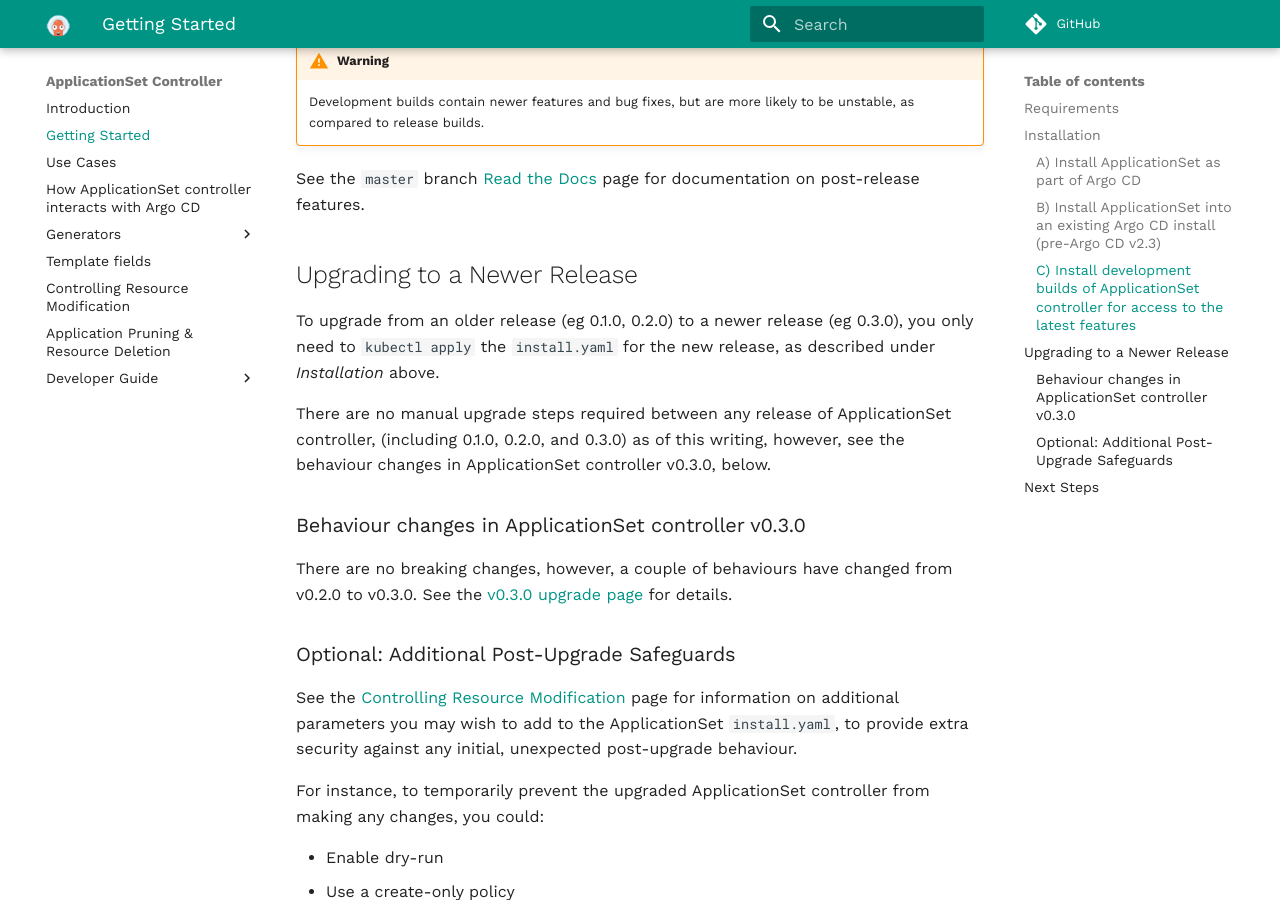
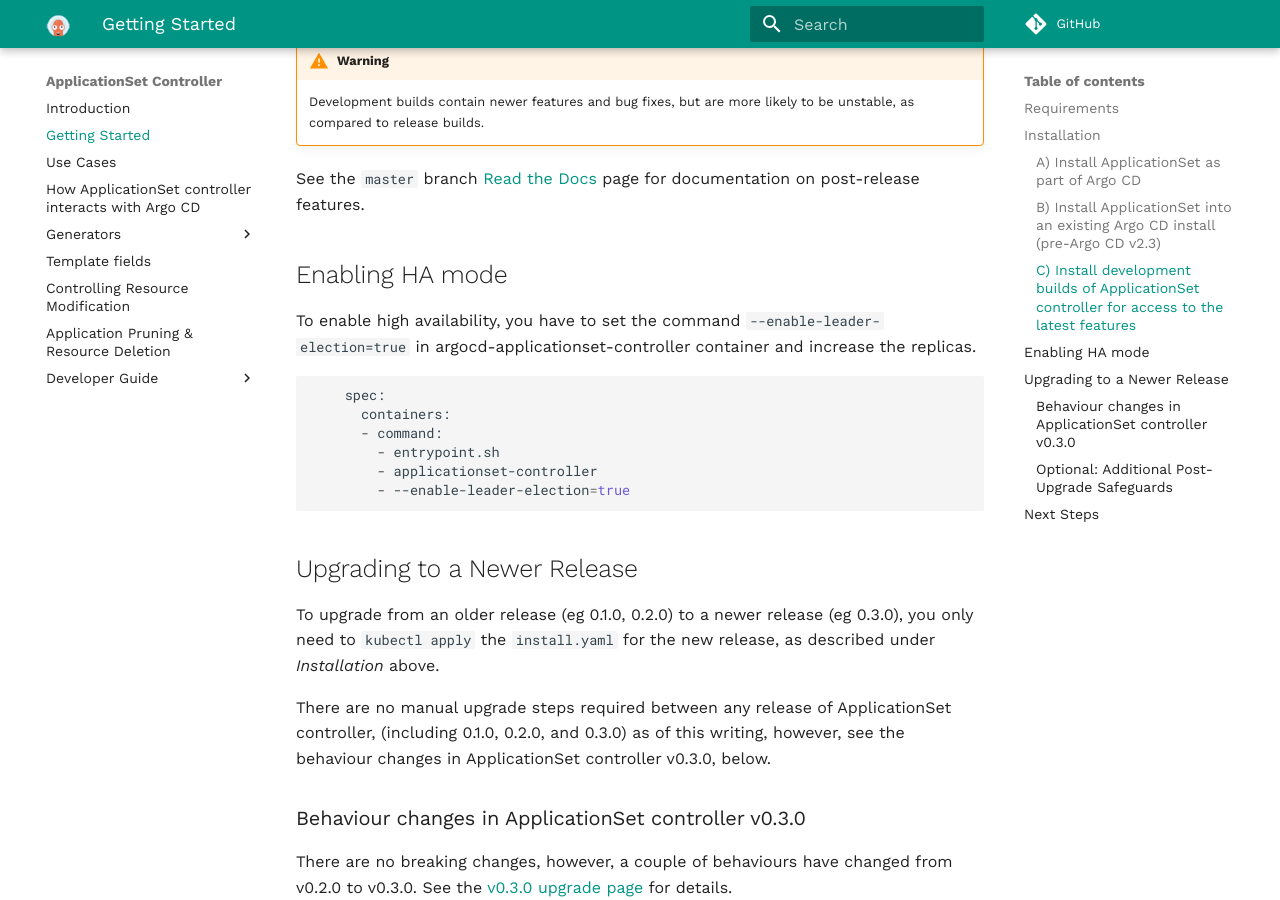
Before and after one commit to argoproj/applicationset, an MkDocs documentation site: the page built from docs/Getting-Started.md, in a window 1280 px wide and 900 px high, scrolled down 1731 px. Built offline with MkDocs 1.6.1 and Material for MkDocs 9.7.7, drawn with Linux system fonts in a browser that asks for light colours; comment, search, counter and statistics services are not loaded.

Commit message:
fix: add how to enable ha mode

````diff
--- a/docs/Getting-Started.md
+++ b/docs/Getting-Started.md
@@ -62,6 +62,19 @@ How it works:
 
 See the `master` branch [Read the Docs](https://argocd-applicationset.readthedocs.io/en/master/) page for documentation on post-release features.
 
+## Enabling HA mode
+
+To enable high availability, you have to set the command ``` --enable-leader-election=true  ``` in argocd-applicationset-controller container and increase the replicas.
+
+```bash
+    spec:
+      containers:
+      - command:
+        - entrypoint.sh
+        - applicationset-controller
+        - --enable-leader-election=true
+```
+
 
 ## Upgrading to a Newer Release
 
````
